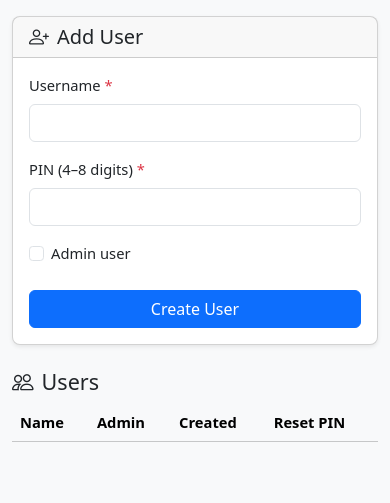
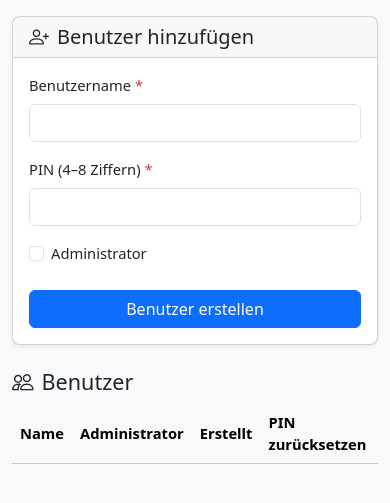
Before and after one commit to JDoodt/fintracker, a FastAPI app: template app/templates/admin_users.html in a window 390 px wide. Shown: the top 503 px of the page. Run offline with FastAPI, Linux system fonts and the light colour scheme; the template is opened without the code that fills it, so the values that code supplies are empty; some libraries are stand-ins or nearby versions.

Commit message:
Mobile fixes + German translation (complete)
- income.html: table-responsive wrapper, all labels/headers in German,
  "ja" badge, confirm dialogs translated
- _expense_row.html: "wiederkehrend"/"Import" badges, confirm dialog German
- categories.html: fully translated (Kategorie hinzufügen, archiviert,
  Wiederherstellen/Archivieren)
- admin_users.html: PIN input fixed width → w-auto flex-grow-1,
  all labels/headers in German (Administrator/Erstellt/PIN zurücksetzen)
- import_review.html: Bankdaten importieren, German status message

All 44 tests pass.

https://claude.ai/code/session_014udYrYkfTtJVMFSFMq22D3

```diff
--- a/app/templates/_expense_row.html
+++ b/app/templates/_expense_row.html
@@ -15,13 +15,13 @@
   <td>{{ e.description or "" }}</td>
   <td class="text-muted small">{{ e.user.name }}</td>
   <td class="text-nowrap">
-    {% if e.recurring %}<span class="badge bg-info text-dark">recurring</span>{% endif %}
-    {% if e.source == 'import' %}<span class="badge bg-secondary">import</span>{% endif %}
+    {% if e.recurring %}<span class="badge bg-info text-dark">wiederkehrend</span>{% endif %}
+    {% if e.source == 'import' %}<span class="badge bg-secondary">Import</span>{% endif %}
   </td>
   <td class="text-end">
     {% if e.user_id == current_user.id or current_user.is_admin %}
     <form method="post" action="/expenses/{{ e.id }}/delete" class="d-inline"
-          onsubmit="return confirm('Delete this expense?')">
+          onsubmit="return confirm('Diese Ausgabe wirklich löschen?')">
       <button type="submit" class="btn btn-outline-danger btn-sm py-0 px-1">
         <i class="bi bi-trash3"></i>
       </button>
--- a/app/templates/admin_users.html
+++ b/app/templates/admin_users.html
@@ -1,51 +1,51 @@
 {% extends "base.html" %}
-{% block title %}Users — Finance Tracker{% endblock %}
+{% block title %}Benutzer — Finanzverwaltung{% endblock %}
 
 {% block content %}
 <div class="row g-4">
   <div class="col-md-4">
     <div class="card shadow-sm">
-      <div class="card-header"><h5 class="mb-0"><i class="bi bi-person-plus me-2"></i>Add User</h5></div>
+      <div class="card-header"><h5 class="mb-0"><i class="bi bi-person-plus me-2"></i>Benutzer hinzufügen</h5></div>
       <div class="card-body">
         <form method="post" action="/admin/users" novalidate>
           <div class="mb-3">
-            <label for="name" class="form-label">Username <span class="text-danger">*</span></label>
+            <label for="name" class="form-label">Benutzername <span class="text-danger">*</span></label>
             <input type="text" class="form-control" id="name" name="name" required autocomplete="off">
           </div>
           <div class="mb-3">
-            <label for="pin" class="form-label">PIN (4–8 digits) <span class="text-danger">*</span></label>
+            <label for="pin" class="form-label">PIN (4–8 Ziffern) <span class="text-danger">*</span></label>
             <input type="password" class="form-control" id="pin" name="pin"
                    inputmode="numeric" pattern="[0-9]{4,8}" required autocomplete="new-password">
           </div>
           <div class="mb-4 form-check">
             <input type="checkbox" class="form-check-input" id="is_admin" name="is_admin">
-            <label class="form-check-label" for="is_admin">Admin user</label>
+            <label class="form-check-label" for="is_admin">Administrator</label>
           </div>
-          <button type="submit" class="btn btn-primary w-100">Create User</button>
+          <button type="submit" class="btn btn-primary w-100">Benutzer erstellen</button>
         </form>
       </div>
     </div>
   </div>
 
   <div class="col-md-8">
-    <h4><i class="bi bi-people me-2"></i>Users</h4>
+    <h4><i class="bi bi-people me-2"></i>Benutzer</h4>
     <div class="table-responsive">
       <table class="table table-hover">
         <thead class="table-light">
-          <tr><th>Name</th><th>Admin</th><th>Created</th><th>Reset PIN</th></tr>
+          <tr><th>Name</th><th>Administrator</th><th>Erstellt</th><th>PIN zurücksetzen</th></tr>
         </thead>
         <tbody>
           {% for u in users %}
           <tr>
-            <td>{{ u.name }}{% if u.id == current_user.id %} <span class="badge bg-primary">you</span>{% endif %}</td>
-            <td>{% if u.is_admin %}<span class="badge bg-warning text-dark">admin</span>{% endif %}</td>
+            <td>{{ u.name }}{% if u.id == current_user.id %} <span class="badge bg-primary">Sie</span>{% endif %}</td>
+            <td>{% if u.is_admin %}<span class="badge bg-warning text-dark">Admin</span>{% endif %}</td>
             <td class="text-muted small">{{ u.created_at.strftime('%Y-%m-%d') }}</td>
             <td>
               <form method="post" action="/admin/users/{{ u.id }}/reset-pin" class="d-flex gap-1">
-                <input type="password" name="pin" class="form-control form-control-sm"
-                       style="width:100px" placeholder="new PIN"
+                <input type="password" name="pin" class="form-control form-control-sm w-auto flex-grow-1"
+                       placeholder="Neue PIN"
                        inputmode="numeric" pattern="[0-9]{4,8}" autocomplete="new-password">
-                <button type="submit" class="btn btn-outline-secondary btn-sm">Reset</button>
+                <button type="submit" class="btn btn-outline-secondary btn-sm">Zurücksetzen</button>
               </form>
             </td>
           </tr>
--- a/app/templates/import_review.html
+++ b/app/templates/import_review.html
@@ -1,9 +1,9 @@
 {% extends "base.html" %}
-{% block title %}Import — Finance Tracker{% endblock %}
+{% block title %}Importieren — Finanzverwaltung{% endblock %}
 
 {% block content %}
-<h4><i class="bi bi-upload me-2"></i>Import Bank CSV</h4>
+<h4><i class="bi bi-upload me-2"></i>Bankdaten importieren</h4>
 <div class="alert alert-info">
-  CSV import (Phase 4) is not yet implemented. Check back after Phase 4 is complete.
+  CSV-Import (Phase 4) ist noch nicht implementiert.
 </div>
 {% endblock %}
```
Also changed, not shown: app/templates/categories.html (+12 -12 lines), app/templates/income.html (+20 -18 lines).
